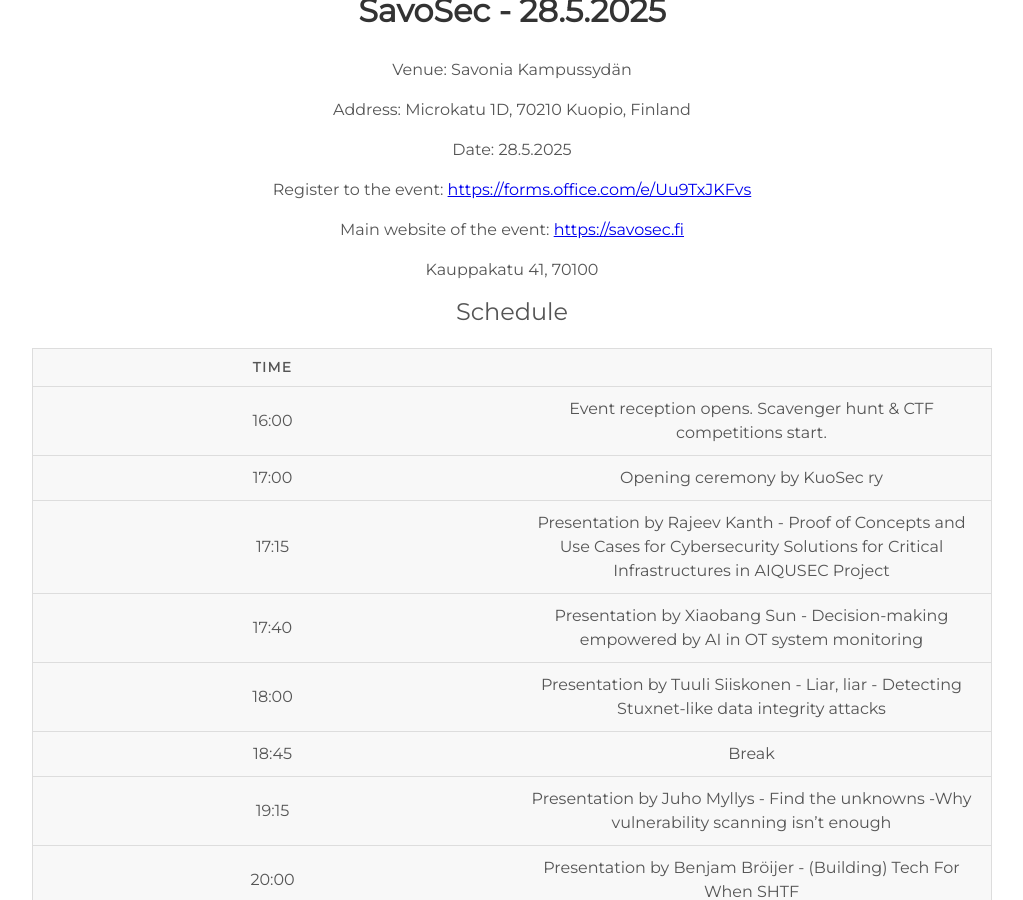
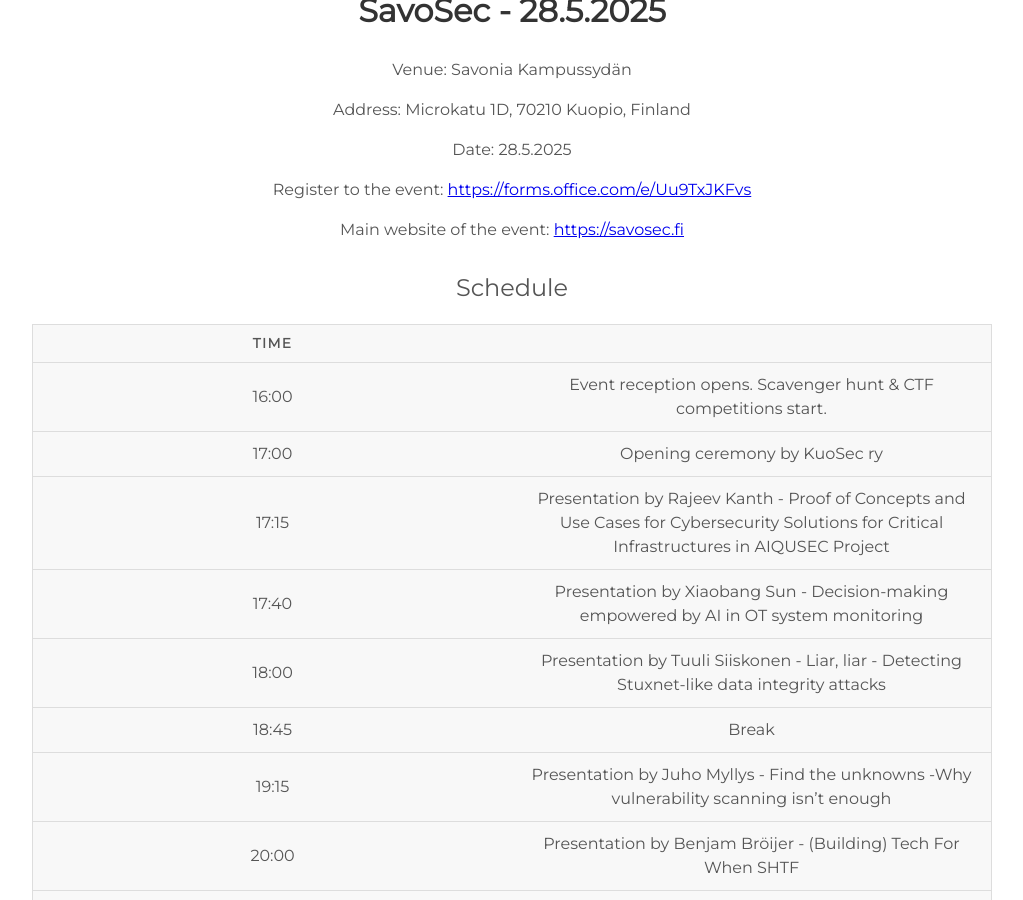
Before and after one commit to kuosec/kuosec.github.io, a Jekyll site: the page built from index.html, in a window 1280 px wide and 900 px high, scrolled down 1687 px. Shown: the whole window, without its empty margins (128-1151 px from the left). Built offline with Jekyll 4.4.1, drawn with Linux system fonts in a browser that asks for light colours.

Commit message:
Remove address typo

```diff
--- a/_includes/projects.html
+++ b/_includes/projects.html
@@ -25,7 +25,7 @@
           <td scope="row">17:00</td>
           <td>Opening ceremony by KuoSec ry</td>
         </tr>
-        <tr>Kauppakatu 41, 70100
+        <tr>
           <td scope="row">17:15</td>
           <td>Presentation by Rajeev Kanth - Proof of Concepts and Use Cases for Cybersecurity Solutions for Critical Infrastructures in AIQUSEC Project</td>
         </tr>
```
